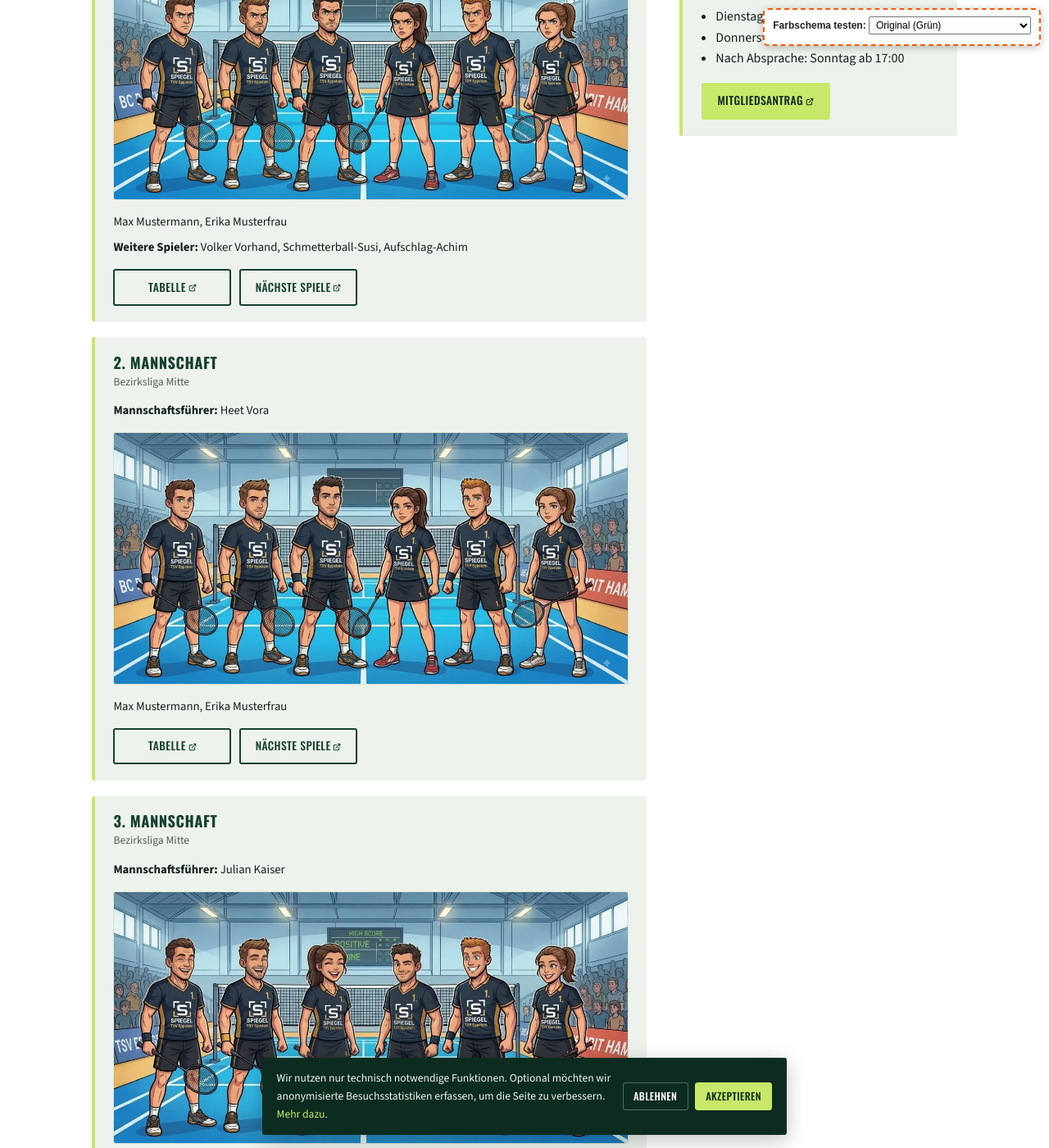
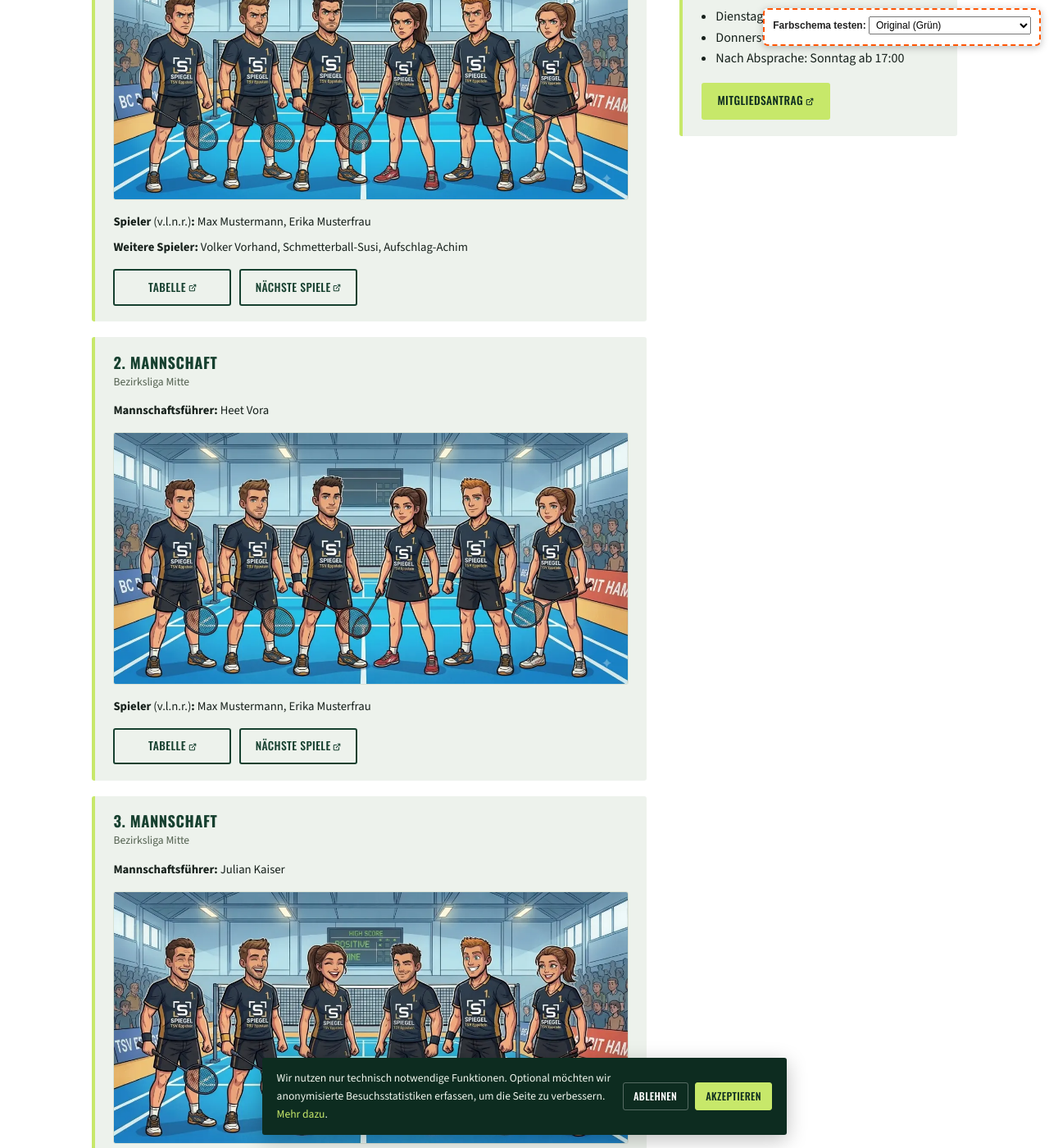
Before and after one commit to Forderverein-Badminton-in-Eppstein-e-V/website, a Jekyll site: the page built from spielbetrieb-mannschaften.html, in a window 1280 px wide and 1400 px high, scrolled down 574 px. Shown: the whole window at 82% size. Built offline with Jekyll 4.4.1, drawn with Linux system fonts in a browser that asks for light colours.

Commit message:
Enhance player display format in team cards for better readability

```diff
--- a/spielbetrieb-mannschaften.html
+++ b/spielbetrieb-mannschaften.html
@@ -28,7 +28,9 @@ description: "Unsere Mannschaften im Liga-Spielbetrieb der Badminton-Abteilung d
           {% endif %}
 
           {% if team.spieler.size > 0 %}
-          <p class="team-spieler">{{ team.spieler | join: ", " }}</p>
+          <p class="team-spieler">
+            <strong>Spieler</strong> (v.l.n.r.)<strong>:</strong> {{ team.spieler | join: ", " }}
+          </p>
           {% endif %}
 
           {% if team.spieler_ohne_bild.size > 0 %}
```
